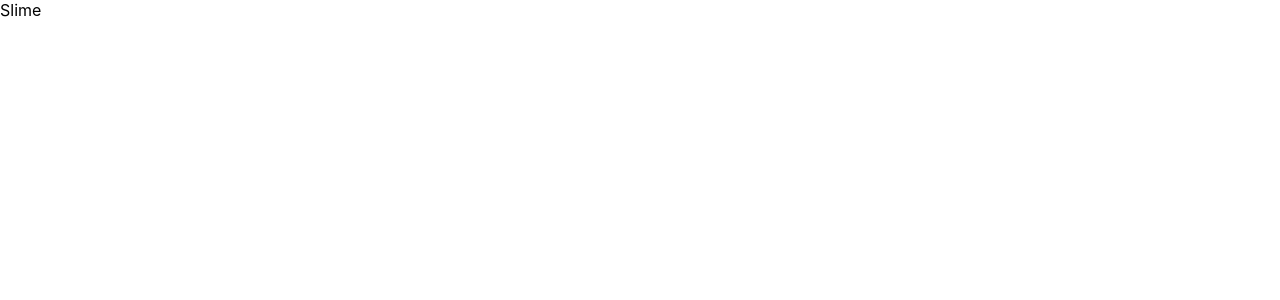
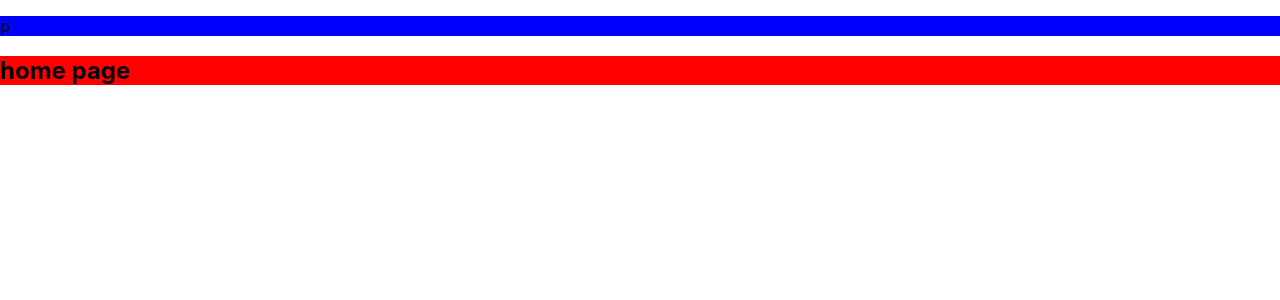
Before and after one commit to kfacison/slimepedia_api_p4, a React (Create React App) app: page / in a window 1280 px wide. Shown: the top 300 px of the page. Built offline with nearby package versions, Linux system fonts and the light colour scheme.

Commit message:
connected front and back and temp styling

```diff
--- a/package.json
+++ b/package.json
@@ -16,6 +16,7 @@
     "nodemon": "^3.0.2",
     "react": "^18.2.0",
     "react-dom": "^18.2.0",
+    "react-router-dom": "^6.21.0",
     "react-scripts": "5.0.1",
     "serve-favicon": "^2.5.0",
     "ts-node": "^10.9.2",
--- /dev/null
+++ b/src/components/NavBar/NavBar.tsx
@@ -0,0 +1,7 @@
+export default function NavBar(){
+    return (
+        <p>
+            p
+        </p>
+    );
+}
--- a/src/index.tsx
+++ b/src/index.tsx
@@ -2,13 +2,16 @@ import React from 'react';
 import ReactDOM from 'react-dom/client';
 import './index.css';
 import App from './pages/App/App';
+import { BrowserRouter as Router } from "react-router-dom";
 
 const root = ReactDOM.createRoot(
   document.getElementById('root') as HTMLElement
 );
 root.render(
   <React.StrictMode>
-    <App />
+    <Router>
+        <App />
+    </Router>
   </React.StrictMode>
 );
 
--- a/src/pages/App/App.css
+++ b/src/pages/App/App.css
@@ -1,38 +1,12 @@
-.App {
-  text-align: center;
+*{
+  /* display: flex; */
+  /* flex-direction: row; */
 }
 
-.App-logo {
-  height: 40vmin;
-  pointer-events: none;
+main{
+  background-color: red;
 }
 
-@media (prefers-reduced-motion: no-preference) {
-  .App-logo {
-    animation: App-logo-spin infinite 20s linear;
-  }
+nav{
+  background-color: blue;
 }
-
-.App-header {
-  background-color: #282c34;
-  min-height: 100vh;
-  display: flex;
-  flex-direction: column;
-  align-items: center;
-  justify-content: center;
-  font-size: calc(10px + 2vmin);
-  color: white;
-}
-
-.App-link {
-  color: #61dafb;
-}
-
-@keyframes App-logo-spin {
-  from {
-    transform: rotate(0deg);
-  }
-  to {
-    transform: rotate(360deg);
-  }
-}
--- a/src/pages/App/App.tsx
+++ b/src/pages/App/App.tsx
@@ -1,11 +1,20 @@
 import './App.css';
+import { Routes, Route } from "react-router-dom";
+import NavBar from "../../components/NavBar/NavBar";
+import HomePage from '../HomePage/HomePage';
 
-function App() {
+export default function App() {
   return (
+    <div>
+      <nav>
+      <NavBar />
+      </nav>
     <main>
-      Slime
+      <Routes>
+        <Route path="/" element={<HomePage/>}/>
+      </Routes>
+
     </main>
+    </div>
   );
 }
-
-export default App;
--- /dev/null
+++ b/src/pages/HomePage/HomePage.tsx
@@ -0,0 +1,7 @@
+export default function HomePage(){
+    return (
+        <h2>
+            home page
+        </h2>
+    );
+}
```
Also changed, not shown: 1 other file (tests, documents, lock files or other folders).
